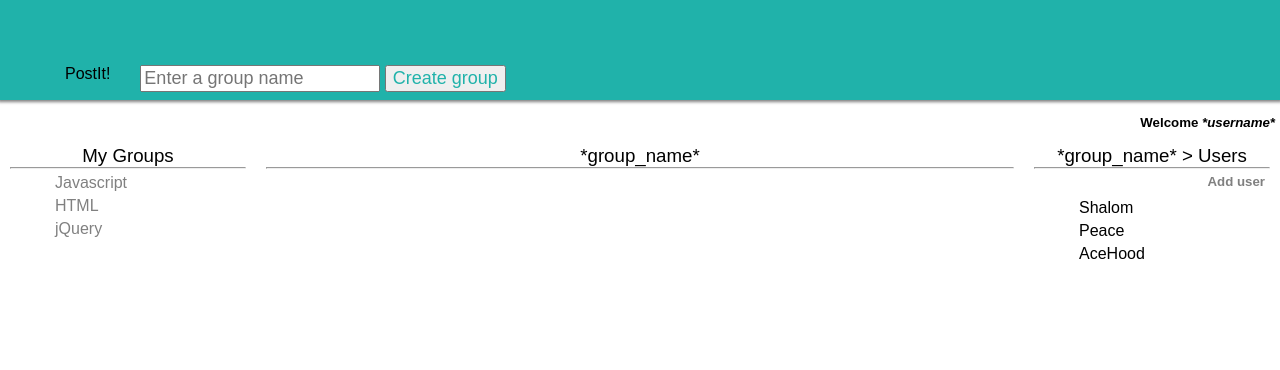
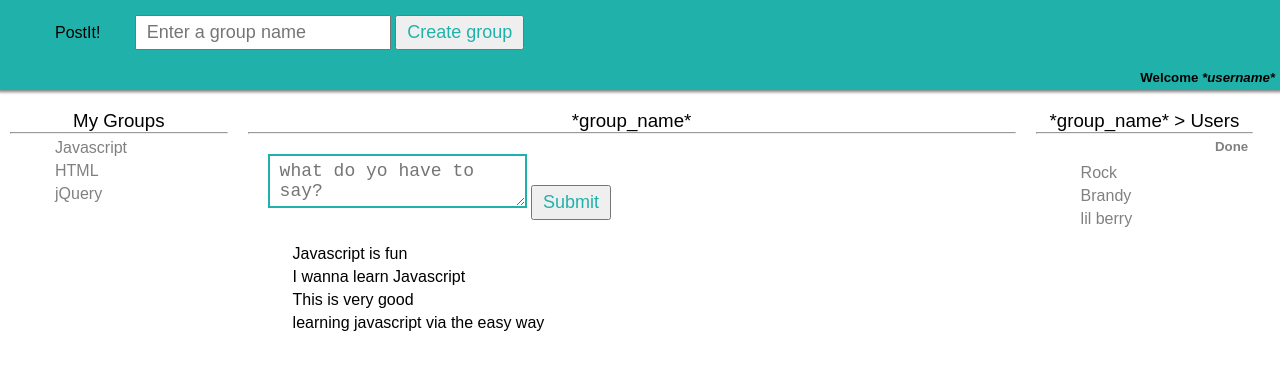
Before and after one commit to larrystone/BC_24_postit, a plain HTML site: page template/views/dashboard.html in a window 1280 px wide. Both pictures are taken after a click on the link "Add user". Drawn offline with nearby package versions, Linux system fonts and the light colour scheme.

Commit message:
build template for posting messages on group

```diff
--- a/template/css/dashboard.css
+++ b/template/css/dashboard.css
@@ -1,4 +1,4 @@
-*, *:before, *:after {
+*, *:before, *:after, html {
   box-sizing: border-box;
   margin: 0px;
 }
@@ -10,7 +10,7 @@ body {
 input, textarea, button {
   font-size: 18px;
   height: 100%;
-  /*padding: 5px 10px;*/
+  padding: 5px 10px;
   /*background-color: wheat;*/
   color: lightseagreen;
 }
@@ -22,25 +22,6 @@ input:focus, textarea:focus {
 textarea {
   border: 2px solid lightseagreen;
   resize: vertical;
-}
-
-.field-wrap {
-  position: relative;
-  margin-bottom: 40px;
-}
-
-.top-row:after {
-  content: "";
-  display: table;
-  clear: both;
-}
-.top-row > div {
-  float: left;
-  width: 48%;
-  margin-right: 4%;
-}
-.top-row > div:last-child {
-  margin: 0;
 }
 
 .button {
@@ -67,17 +48,6 @@ textarea {
   width: 100%;
 }
 
-.right {
-  margin-top: -20px;
-  text-align: right;
-}
-
-footer {
-  width: 100%;
-  text-align: right;
-}
-
-/*mine starts here*/
 .clear {
   clear: both;
 }
@@ -87,7 +57,6 @@ ul {
 }
 
 .header {
-  padding: 50px;
   background-color: lightseagreen;
   box-shadow: 0px 0px 3px 2px gray;
   margin: 0px 0px 10px 0px;
@@ -95,9 +64,7 @@ ul {
 
 h1, h2 {
   text-align: center;
-  /*color: #ffffff;*/
   font-weight: 300;
-  /*margin: 0 0 40px;*/
 }
 
 .posts {
@@ -105,11 +72,16 @@ h1, h2 {
 }
 
 .groups, .users {
-  width: 20%;
+  width: 17%;
 }
 
 .aside {
   float: left;
+  margin: 10px;
+}
+
+.haside {
+  display: inline-block;
   padding: 10px;
 }
 
@@ -132,3 +104,15 @@ a:hover {
 li {
   margin: 5px;
 }
+
+.availableusers {
+  display: none;
+}
+
+.createpost {
+  padding: 20px;
+}
+
+.done, .adduser {
+  cursor: pointer;
+}
--- /dev/null
+++ b/template/js/dashboard.js
@@ -0,0 +1,11 @@
+$(function () {
+  $(".adduser").click(function() {
+    $(".currentusers").css("display", "none");
+    $(".availableusers").css("display", "block");
+  });
+
+  $(".done").click(function() {
+    $(".currentusers").css("display", "block");
+    $(".availableusers").css("display", "none");
+  });
+});
--- a/template/views/dashboard.html
+++ b/template/views/dashboard.html
@@ -6,10 +6,10 @@
     <link rel="stylesheet" href="../css/dashboard.css">
   </head>
   <body>
-    <header>
-      <ul class="header">
-        <li class="aside">PostIt!</li>
-        <li class="aside">
+    <header class="header">
+      <ul>
+        <li class="haside">PostIt!</li>
+        <li class="haside">
           <form action="/api/group" method="post">
               <input name="group" id="group" placeholder="Enter a group name" required/>
               <button type="submit"> Create group</button>
@@ -20,10 +20,11 @@
     </header>
 
     <section class="main">
-      <!--section for groups user belonogs to-->
+      <!--section for groups user belongs to-->
       <nav class="aside groups">
         <h1>My Groups</h1>
         <hr/>
+        <!--<input id="filtergroup" name="group" placeholder="search group"/>-->
         <ul>
           <li><a href="#">Javascript</a></li>
           <li><a href="#">HTML</a></li>
@@ -36,7 +37,18 @@
         <h1 id="group_name">*group_name*</h1>
         <hr/>
         <section>
-
+          <div class="createpost">
+            <form>
+              <textarea placeholder="what do yo have to say?"></textarea>
+              <input type="submit" placeholder="PostIt!"/>
+            </form>
+          </div>
+          <ul class="posts">
+            <li class="post">Javascript is fun</li>
+            <li class="post">I wanna learn Javascript</li>
+            <li class="post">This is very good</li>
+            <li class="post">learning javascript via the easy way</li>
+          </ul>
         </section>
       </section>
 
@@ -44,17 +56,30 @@
       <nav class="aside users">
         <h1>*group_name* > Users</h1>
         <hr/>
-        <h5><a href="#">Add user</a></h5>
-        <ul>
-          <li>Shalom</li>
-          <li>Peace</li>
-          <li>AceHood</li>
-        </ul>
+        <!-- section that contains current users -->
+        <div class="currentusers">
+          <h5><a class="adduser">Add user</a></h5>
+          <ul>
+            <li>Shalom</li>
+            <li>Peace</li>
+            <li>AceHood</li>
+          </ul>
+        </div>
+
+        <!-- section that contains available users -->
+        <div class="availableusers">
+          <h5><a class="done">Done</a></h5>
+          <ul>
+            <li><a href="#">Rock</a></li>
+            <li><a href="#">Brandy</a></li>
+            <li><a href="#">lil berry</a></li>
+          </ul>
+        </div>
       </nav>
     </section>
 
     <!--scripts includes-->
     <script src="https://ajax.googleapis.com/ajax/libs/jquery/3.2.1/jquery.min.js"></script>
-    <script src="../js/home.js"></script>
+    <script src="../js/dashboard.js"></script>
   </body>
 </html>
```
